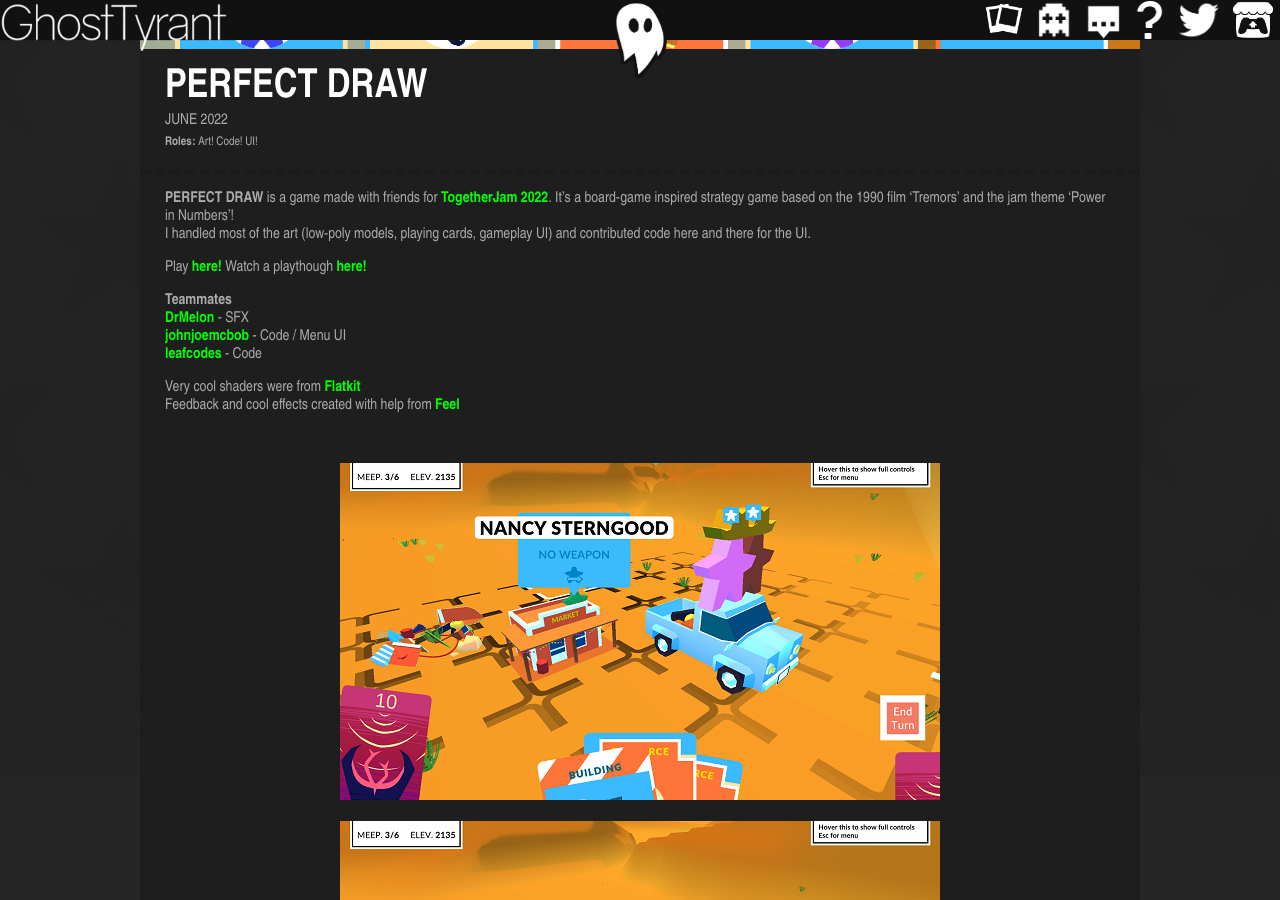
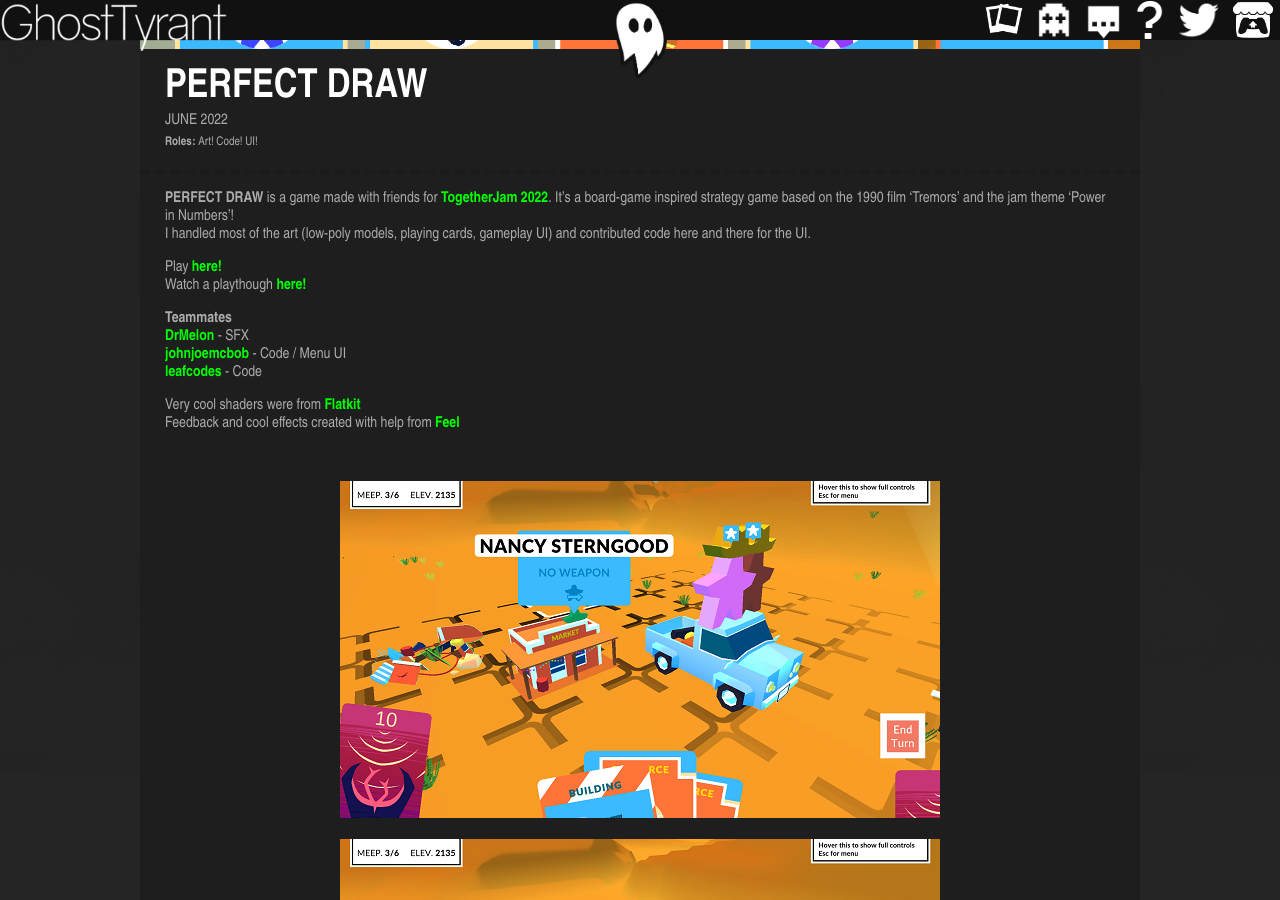
Before and after one commit to GLITCHGEIST/Artzone, a Jekyll site: the page built from _posts/Projects/2022-07-04-perfectDraw.md, in a window 1280 px wide and 900 px high, scrolled down 359 px. Built offline with Jekyll 4.4.1, drawn with Linux system fonts in a browser that asks for light colours.

```diff
--- a/_posts/Projects/2022-07-04-perfectDraw.md
+++ b/_posts/Projects/2022-07-04-perfectDraw.md
@@ -17,7 +17,7 @@ tags: project
 <br>I handled most of the art (low-poly models, playing cards, gameplay UI) and contributed code here and there for the UI.
 
 Play [here!](https://gamejolt.com/games/perfect_draw/730210)
-Watch a playthough [here!](https://www.youtube.com/watch?v=sSZ3nxEE5M0)
+<br>Watch a playthough [here!](https://www.youtube.com/watch?v=sSZ3nxEE5M0)
 
 <b>Teammates</b>
 <br>[DrMelon](https://twitter.com/DrMelon) - SFX
```
